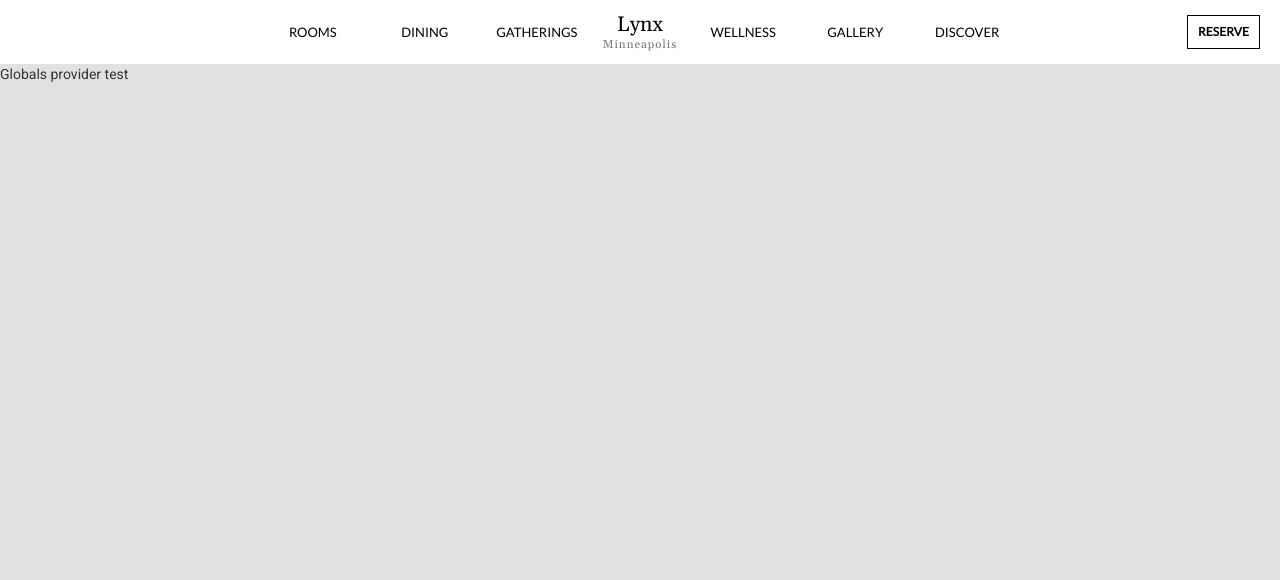
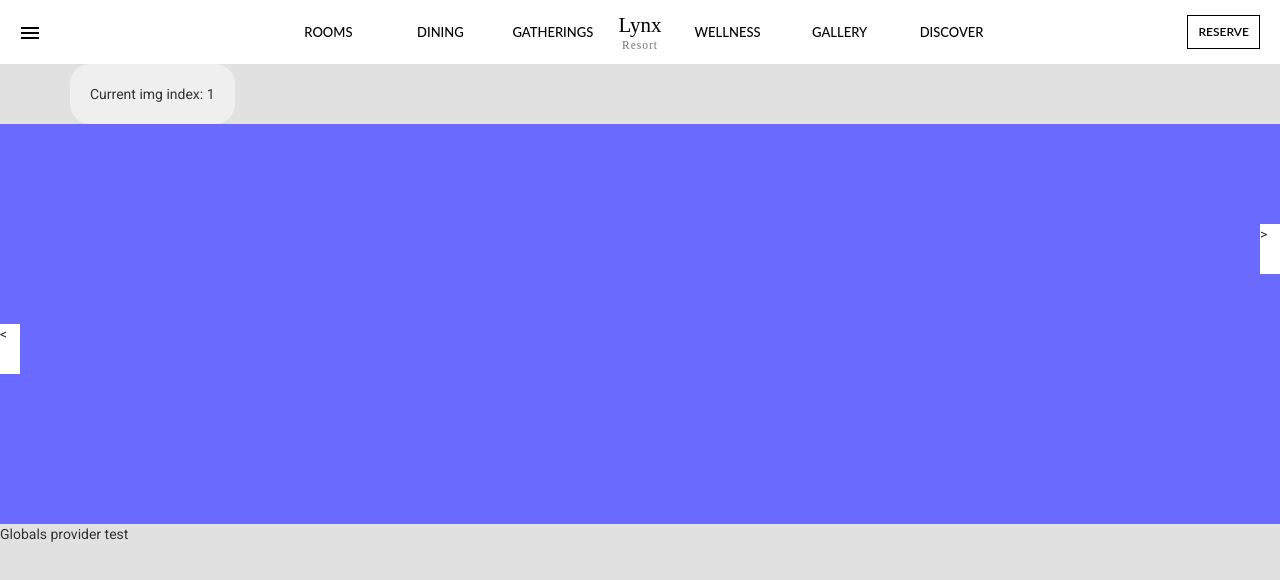
Before and after one commit to tonyvu1/AlgoMemory, an Angular app in the folder client/: page / in a window 1280 px wide. Shown: the top 580 px of the page. Built offline with nearby package versions, Linux system fonts and the light colour scheme; no server answers.

Commit message:
Adding homepage carousel

```diff
--- a/client/package.json
+++ b/client/package.json
@@ -22,6 +22,7 @@
     "@angular/platform-browser": "~8.2.14",
     "@angular/platform-browser-dynamic": "~8.2.14",
     "@angular/router": "~8.2.14",
+    "@ng-bootstrap/ng-bootstrap": "^5.1.4",
     "hammerjs": "^2.0.8",
     "rxjs": "~6.4.0",
     "rxjs-compat": "^6.5.3",
--- /dev/null
+++ b/client/src/app/components/carousel/carousel.component.html
@@ -0,0 +1,8 @@
+<div class="container">
+  <button (click)="clicked()">Current img index: {{ imgIndex }}</button><br />
+</div>
+
+<div class="img-container" [ngClass]="setImg()">
+  <div class="navigate-left" (click)="navigateLeft()"><</div>
+  <div class="navigate-right" (click)="navigateRight()">></div>
+</div>
--- /dev/null
+++ b/client/src/app/components/carousel/carousel.component.scss
@@ -0,0 +1,56 @@
+.img1 {
+    background: rgb(106, 106, 255);
+}
+
+.img2 {
+    background: rgb(83, 146, 59);
+}
+
+.img3 {
+    background: rgb(114, 59, 146)
+}
+
+.img-container {
+    display: block;
+    position: relative;
+    width: 100%;
+    height: 40rem;
+}
+
+
+.navigate-left {
+    width: 2rem;
+    height: 5rem;
+    background: white;
+    position: absolute;
+    left: 0;
+    top: 50%;
+}
+
+
+.navigate-right {
+    width: 2rem;
+    height: 5rem;
+    background: white;
+    position: absolute;
+    right: 0;
+    top: 25%;
+}
+
+
+
+
+button {
+    padding: 2rem;
+    border-radius: 2rem;
+    border: none;
+
+    &:hover {
+        background: darken(rgb(167, 187, 190), 10%);
+    }
+}
+
+
+.btn {
+    background: pink;
+}
--- /dev/null
+++ b/client/src/app/components/carousel/carousel.component.ts
@@ -0,0 +1,39 @@
+import { Component, OnInit } from "@angular/core";
+
+@Component({
+  selector: "app-carousel",
+  templateUrl: "./carousel.component.html",
+  styleUrls: ["./carousel.component.scss"]
+})
+export class CarouselComponent implements OnInit {
+  imgIndex: number = 1;
+
+  constructor() {}
+
+  ngOnInit() {}
+
+  navigateRight() {
+    if(this.imgIndex === 3) {
+      this.imgIndex = 1;
+    } else {
+      this.imgIndex += 1;
+    }
+  }
+
+  navigateLeft() {
+    if(this.imgIndex === 1) {
+      this.imgIndex = 3;
+    } else {
+      this.imgIndex -= 1;
+    }
+  }
+
+  setImg() {
+    let img = {
+      img1: this.imgIndex === 1,
+      img2: this.imgIndex === 2,
+      img3: this.imgIndex === 3
+    };
+    return img;
+  }
+}
--- a/client/src/app/components/home/home.component.html
+++ b/client/src/app/components/home/home.component.html
@@ -1,2 +1,7 @@
 <app-nav-guest></app-nav-guest>
-<p class="home">{{globals.title}}</p>
+
+<p class="home">
+  <app-carousel></app-carousel>
+
+  {{ globals.title }}
+</p>
--- a/client/src/app/components/nav-guest/nav-guest.component.html
+++ b/client/src/app/components/nav-guest/nav-guest.component.html
@@ -3,165 +3,97 @@
     type="button"
     aria-label="Toggle sidenav"
     mat-icon-button
-    *ngIf="isHandset"
     class="menu"
   >
     <mat-icon aria-label="Side nav toggle icon">menu</mat-icon>
   </button>
 
-  <div
+  <a class="handsetHeader" href="" *ngIf="isHandset">
+    <h2>Lynx</h2>
+    <h5 class="sub-header">Resort</h5>
+  </a>
+  <span class="fill-remaining-space" *ngIf="isHandset"></span>
+  <button
+    mat-button
     [matMenuTriggerFor]="menuRooms"
-    #menuRoomsTrigger="matMenuTrigger"
-    (mouseover)="menuRoomsTrigger.openMenu()"
     class="nav-link"
+    *ngIf="!isHandset"
   >
     ROOMS
-  </div>
-  <mat-menu #menuRooms="matMenu" [overlapTrigger]="false">
-    <span (mouseleave)="menuRoomsTrigger.closeMenu()">
-      <button mat-menu-item>
-        <span>Home</span>
   </button>
-      <button mat-menu-item>
-        <span>Connecting</span>
-      </button>
-      <button mat-menu-item>
-        <span>Let's talk</span>
-      </button>
-      <button mat-menu-item>
-        <span>Logout</span>
-      </button>
-    </span>
+  <mat-menu #menuRooms="matMenu">
+    <button mat-menu-item>Item 1</button>
+    <button mat-menu-item>Item 2</button>
   </mat-menu>
 
-  <div
+  <button
+    mat-button
     [matMenuTriggerFor]="menuDining"
-    #menuDiningTrigger="matMenuTrigger"
-    (mouseover)="menuDiningTrigger.openMenu()"
     class="nav-link"
+    *ngIf="!isHandset"
   >
     DINING
-  </div>
-  <mat-menu #menuDining="matMenu" [overlapTrigger]="false">
-    <span (mouseleave)="menuDiningTrigger.closeMenu()">
-      <button mat-menu-item>
-        <span>Home</span>
   </button>
-      <button mat-menu-item>
-        <span>Connecting</span>
-      </button>
-      <button mat-menu-item>
-        <span>Let's talk</span>
-      </button>
-      <button mat-menu-item>
-        <span>Logout</span>
-      </button>
-    </span>
+  <mat-menu #menuDining="matMenu">
+    <button mat-menu-item>Item 1</button>
+    <button mat-menu-item>Item 2</button>
   </mat-menu>
 
-  <div
+  <button
+    mat-button
     [matMenuTriggerFor]="menuGatherings"
-    #menuGatheringsTrigger="matMenuTrigger"
-    (mouseover)="menuGatheringsTrigger.openMenu()"
     class="nav-link"
+    *ngIf="!isHandset"
   >
     GATHERINGS
-  </div>
-  <mat-menu #menuGatherings="matMenu" [overlapTrigger]="false">
-    <span (mouseleave)="menuGatheringsTrigger.closeMenu()">
-      <button mat-menu-item>
-        <span>Home</span>
   </button>
-      <button mat-menu-item>
-        <span>Connecting</span>
-      </button>
-      <button mat-menu-item>
-        <span>Let's talk</span>
-      </button>
-      <button mat-menu-item>
-        <span>Logout</span>
-      </button>
-    </span>
+  <mat-menu #menuGatherings="matMenu">
+    <button mat-menu-item>Item 1</button>
+    <button mat-menu-item>Item 2</button>
   </mat-menu>
 
-  <a class="header" href="">
+  <a class="header" href="" *ngIf="!isHandset">
     <h2>Lynx</h2>
-    <h5 class="sub-header">Minneapolis</h5>
+    <h5 class="sub-header">Resort</h5>
   </a>
 
-  <div
+  <button
+    mat-button
     [matMenuTriggerFor]="menuWellness"
-    #menuWellnessTrigger="matMenuTrigger"
-    (mouseover)="menuWellnessTrigger.openMenu()"
     class="nav-link"
+    *ngIf="!isHandset"
   >
     WELLNESS
-  </div>
-  <mat-menu #menuWellness="matMenu" [overlapTrigger]="false">
-    <span (mouseleave)="menuWellnessTrigger.closeMenu()">
-      <button mat-menu-item>
-        <span>Home</span>
   </button>
-      <button mat-menu-item>
-        <span>Connecting</span>
-      </button>
-      <button mat-menu-item>
-        <span>Let's talk</span>
-      </button>
-      <button mat-menu-item>
-        <span>Logout</span>
-      </button>
-    </span>
+  <mat-menu #menuWellness="matMenu">
+    <button mat-menu-item>Item 1</button>
+    <button mat-menu-item>Item 2</button>
   </mat-menu>
 
-  <div
+  <button
+    mat-button
     [matMenuTriggerFor]="menuGallery"
-    #menuGalleryTrigger="matMenuTrigger"
-    (mouseover)="menuGalleryTrigger.openMenu()"
     class="nav-link"
+    *ngIf="!isHandset"
   >
     GALLERY
-  </div>
-  <mat-menu #menuGallery="matMenu" [overlapTrigger]="false">
-    <span (mouseleave)="menuGalleryTrigger.closeMenu()">
-      <button mat-menu-item>
-        <span>Home</span>
   </button>
-      <button mat-menu-item>
-        <span>Connecting</span>
-      </button>
-      <button mat-menu-item>
-        <span>Let's talk</span>
-      </button>
-      <button mat-menu-item>
-        <span>Logout</span>
-      </button>
-    </span>
+  <mat-menu #menuGallery="matMenu">
+    <button mat-menu-item>Item 1</button>
+    <button mat-menu-item>Item 2</button>
   </mat-menu>
 
-  <div
+  <button
+    mat-button
     [matMenuTriggerFor]="menuDiscover"
-    #menuDiscoverTrigger="matMenuTrigger"
-    (mouseover)="menuDiscoverTrigger.openMenu()"
     class="nav-link"
+    *ngIf="!isHandset"
   >
     DISCOVER
-  </div>
-  <mat-menu #menuDiscover="matMenu" [overlapTrigger]="false">
-    <span (mouseleave)="menuDiscoverTrigger.closeMenu()">
-      <button mat-menu-item>
-        <span>Home</span>
   </button>
-      <button mat-menu-item>
-        <span>Connecting</span>
-      </button>
-      <button mat-menu-item>
-        <span>Let's talk</span>
-      </button>
-      <button mat-menu-item>
-        <span>Logout</span>
-      </button>
-    </span>
+  <mat-menu #menuDiscover="matMenu">
+    <button mat-menu-item>Item 1</button>
+    <button mat-menu-item>Item 2</button>
   </mat-menu>
 
   <div class="reserve-btn">
--- a/client/src/app/components/nav-guest/nav-guest.component.scss
+++ b/client/src/app/components/nav-guest/nav-guest.component.scss
@@ -8,6 +8,10 @@ $hoverColor: #859bb0;
   color: black;
 }
 
+.nav-link:hover {
+    color: $hoverColor;
+}
+
 .nav-bar {
   justify-content: center;
   background: white;
@@ -16,6 +20,7 @@ $hoverColor: #859bb0;
 .menu {
   position: absolute;
   left: 1rem;
+  color: black;
 }
 
 button {
@@ -36,6 +41,18 @@ button {
   }
 }
 
+.handsetHeader {
+    text-align: center;
+    margin: 5rem;
+    text-decoration: none;
+
+    h2 {
+      font-family: "Gelasio", serif;
+      font-size: 2.1rem;
+      color: black;
+      margin-top: 0.6rem;
+    }
+  }
 .sub-header {
   margin-top: -1.2rem;
   font-size: 1.15rem;
@@ -63,3 +80,7 @@ button {
     border: 1px solid $hoverColor;
     color: $hoverColor;
 }
+
+.fill-remaining-space {
+    flex: 1 1 auto;
+  }
--- a/client/src/app/components/nav-guest/nav-guest.component.ts
+++ b/client/src/app/components/nav-guest/nav-guest.component.ts
@@ -19,7 +19,7 @@ export class NavGuestComponent implements OnInit {
 
   ngOnInit() {
     this.breakpointObserver
-      .observe(["(min-width: 600px)"])
+      .observe(["(min-width: 970px)"])
       .subscribe((state: BreakpointState) => {
         if (state.matches) {
           this.isHandset = false;
--- a/client/src/index.html
+++ b/client/src/index.html
@@ -18,8 +18,6 @@
   crossorigin="anonymous"
 />
 <script src="https://kit.fontawesome.com/a1ac205e50.js" crossorigin="anonymous"></script>
-<link href="https://fonts.googleapis.com/css?family=Lato&display=swap" rel="stylesheet">
-<link href="https://fonts.googleapis.com/css?family=Gelasio&display=swap" rel="stylesheet">
 </head>
 <body>
   <app-root></app-root>
--- a/client/src/style-theme.scss
+++ b/client/src/style-theme.scss
@@ -1,5 +1,6 @@
 @import "~@angular/material/theming";
 @include mat-core();
+$hoverColor: #859bb0;
 
 $style-theme-primary: mat-palette($mat-indigo);
 
@@ -17,4 +18,8 @@ $style-theme: mat-light-theme(
   font-family: 'Lato', sans-serif;
 }
 
+.mat-menu-item:hover {
+  color: $hoverColor;
+}
+
 @include angular-material-theme($style-theme);
```
Also changed, not shown: client/src/app/app.module.ts (+6 -2 lines), 2 other files (tests, documents, lock files or other folders). Lines whose indentation alone changed are shown as unchanged.
